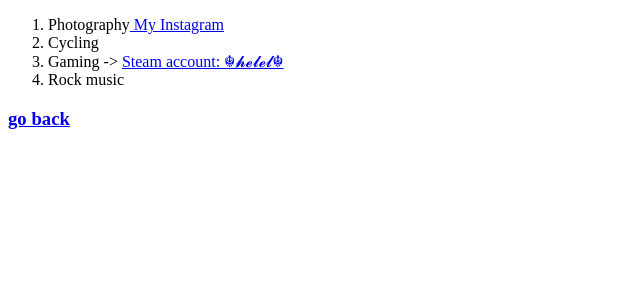
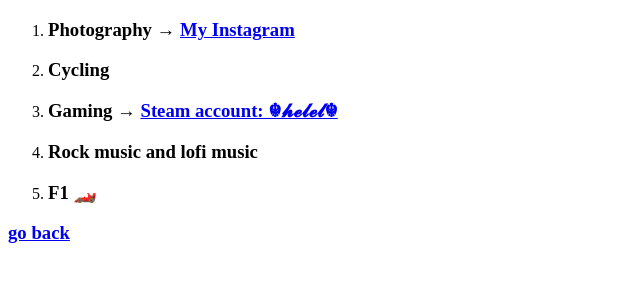
Before and after one commit to WadeWilson-max/cv, a plain HTML site: page hobby.html in a window 1280 px wide. Shown: the whole page, without its empty margins (0-640 px from the left). Drawn offline with Linux system fonts and the light colour scheme.

Commit message:
Update hobby.html

```diff
--- a/hobby.html
+++ b/hobby.html
@@ -3,14 +3,15 @@
 <head>
     <meta charset="UTF-8">
     <title>My hobbies</title>
+    <link rel="stylesheet" href="/css/style.css">
 </head>
 <body>
     <ol>
-        <li>Photography<a href="https://www.instagram.com/_ilberta_/"> My Instagram </a></li>
-
-        <li>Cycling</li>
-        <li>Gaming -> <a href="https://steamcommunity.com/id/myaccount_helel-italy/"> Steam account: ☬𝓱𝓮𝓵𝓮𝓵☬ </a></li>
-        <li> Rock music </li>
+        <li><h3>Photography → <a href="https://www.instagram.com/_ilberta_/"> My Instagram </a></h3></li>
+        <li><h3>Cycling</h3></li>
+        <li><h3>Gaming → <a href="https://steamcommunity.com/id/myaccount_helel-italy/"> Steam account: ☬𝓱𝓮𝓵𝓮𝓵☬ </a></h3></li>
+        <li><h3>Rock music and lofi music</h3></li>
+        <li><h3>F1 🏎️</h3></li>
       </ol>
 
       <h3><a href="index.html"> go back </a></h3>
```
